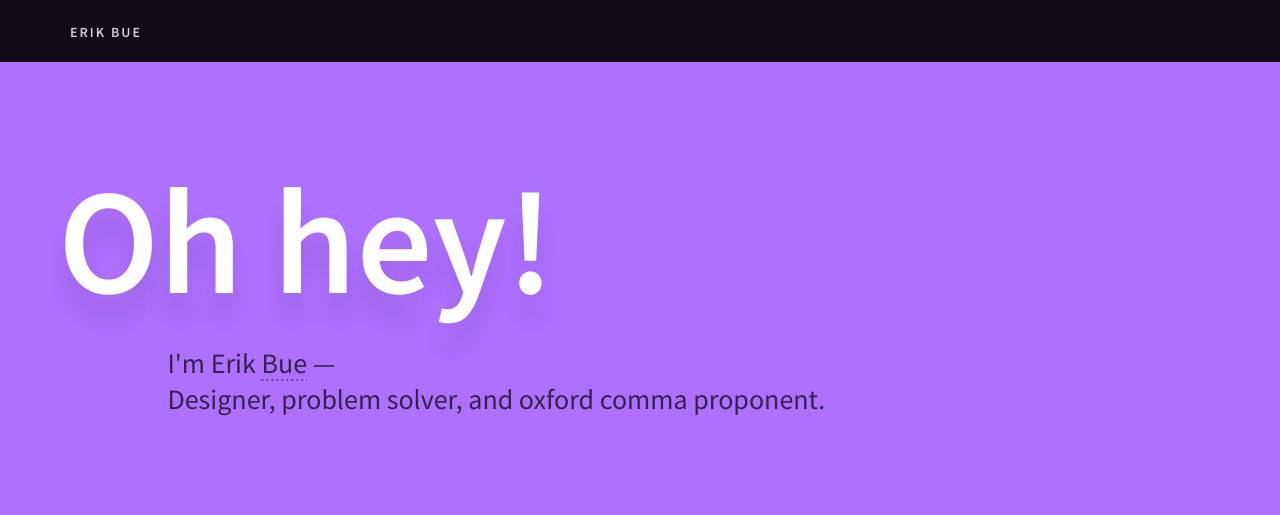
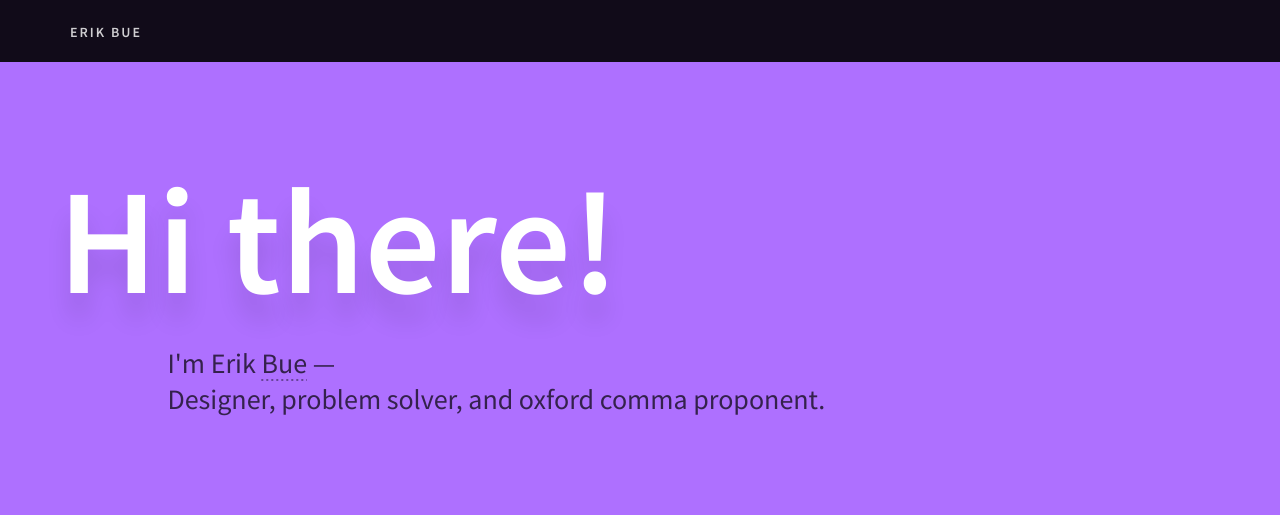
Before and after one commit to erikbue/erikbue.github.io, a website: page index.html in a window 1280 px wide. Shown: the top 515 px of the page. Drawn offline with nearby package versions, Linux system fonts and the light colour scheme.

Commit message:
Revert "greeting change"
This reverts commit ad7b378b2e1d8d1074e61a744ab2049e57777de6.

```diff
--- a/index.html
+++ b/index.html
@@ -42,7 +42,7 @@
 
 			<div class="row">
 				<div class="col-md-12">
-					<div class="title1">Oh hey!</div>
+					<div class="title1">Hi there!</div>
 				</div>
 			</div>
 
```
